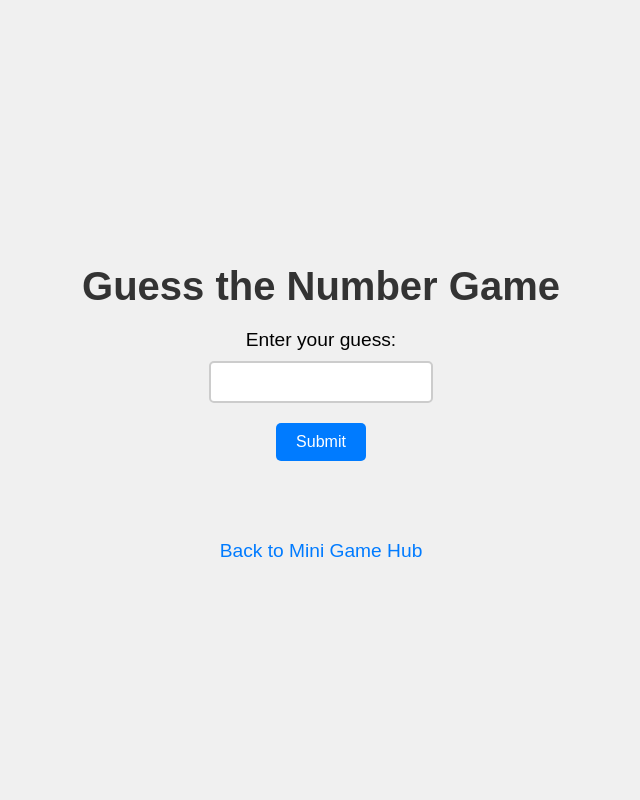
After one commit to sgcoder123/Card_Memory_Game, a Flask app: page /numberguess in a window 1280 px wide. The commit adds this page. Shown: the whole page, without its empty margins (319-959 px from the left). Run offline with Flask 3, Linux system fonts and the light colour scheme.

Commit message:
Add number guessing game: implement routes, templates, and styling

```diff
--- a/app.py
+++ b/app.py
@@ -1,4 +1,4 @@
-from flask import Flask, render_template, request, redirect, url_for
+from flask import Flask, render_template, request, session, redirect, url_for
 
 app = Flask(__name__)
 
@@ -23,6 +23,17 @@ def tictactoe():
     level = request.args.get('level', 'easy')
     return render_template('tictactoe.html', level=level)
 
+# Route for the number guessing game home page
+@app.route('/numberguesshome')
+def numberguesshome():
+    return render_template('numberguesshome.html')
+
+# Route for the number guessing game with difficulty level
+@app.route('/numberguess')
+def numberguess():
+    level = request.args.get('level', 'easy')
+    return render_template('numberguess.html', level=level)
+
 # Route to start the game, redirects to the play route with the selected level
 @app.route('/start', methods=['POST'])
 def start():
--- /dev/null
+++ b/static/css/numberguess.css
@@ -0,0 +1,70 @@
+body {
+    font-family: 'Arial', sans-serif;
+    margin: 0;
+    padding: 0;
+    display: flex;
+    flex-direction: column;
+    align-items: center;
+    justify-content: center;
+    height: 100vh;
+    background-color: #f0f0f0;
+}
+
+h1 {
+    color: #333;
+    margin-bottom: 20px;
+    font-size: 2.5em;
+}
+
+form {
+    margin-bottom: 20px;
+    display: flex;
+    flex-direction: column;
+    align-items: center;
+}
+
+label {
+    margin-bottom: 10px;
+    font-size: 1.2em;
+}
+
+input {
+    padding: 10px;
+    margin-bottom: 20px;
+    font-size: 1em;
+    border: 2px solid #ccc;
+    border-radius: 5px;
+    width: 200px;
+    text-align: center;
+}
+
+button {
+    padding: 10px 20px;
+    font-size: 1em;
+    color: #fff;
+    background-color: #007bff;
+    border: none;
+    border-radius: 5px;
+    cursor: pointer;
+    transition: background-color 0.3s ease;
+}
+
+button:hover {
+    background-color: #0056b3;
+}
+
+p {
+    font-size: 1.2em;
+    margin-top: 20px;
+}
+
+a {
+    color: #007bff;
+    text-decoration: none;
+    font-size: 1.2em;
+    margin-top: 20px;
+}
+
+a:hover {
+    text-decoration: underline;
+}
--- a/templates/home.html
+++ b/templates/home.html
@@ -15,6 +15,7 @@
     <br> <!-- Add a line break to move the Tic-Tac-Toe button under the Card Memory Game button -->
     <a href="{{ url_for('tictactoehome') }}" class="game-link btn btn-primary">Tic-Tac-Toe</a>
     <!-- Add more game links here -->
+     <a href="{{ url_for('numberguesshome') }}" class="game-link btn btn-primary">Guess the Number</a>
      <h3>More games will come soon!!!</h3>
 </body>
 </html>
--- /dev/null
+++ b/templates/numberguess.html
@@ -0,0 +1,19 @@
+<!DOCTYPE html>
+<html lang="en">
+<head>
+    <meta charset="UTF-8">
+    <meta name="viewport" content="width=device-width, initial-scale=1.0">
+    <title>Guess the Number</title>
+    <link rel="stylesheet" href="{{ url_for('static', filename='css/numberguess.css') }}">
+</head>
+<body>
+    <h1>Guess the Number Game</h1>
+    <form onsubmit="event.preventDefault(); checkGuess();">
+        <label for="guess">Enter your guess:</label>
+        <input type="text" id="guess" required>
+        <button type="submit" id="submit">Submit</button>
+    </form>
+    <p id="message"></p>
+    <a href="/">Back to Mini Game Hub</a>
+</body>
+</html>
```
Also changed, not shown: static/js/numberguess.js (added, +25 -0 lines), templates/numberguesshome.html (added, +15 -0 lines).
